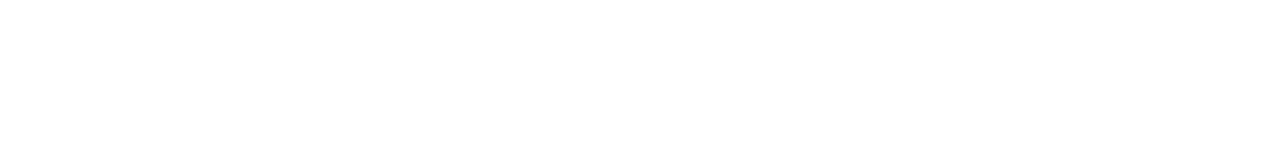
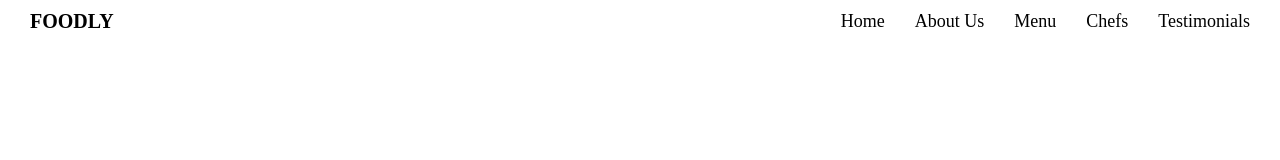
Before and after one commit to salutahmoha/foodly-website, a website built with Vite: page index.html in a window 1280 px wide. Built offline with nearby package versions, Linux system fonts and the light colour scheme.

Commit message:
building navbar pages

```diff
--- a/index.html
+++ b/index.html
@@ -5,9 +5,19 @@
     <link rel="icon" type="image/svg+xml" href="/vite.svg" />
     <meta name="viewport" content="width=device-width, initial-scale=1.0" />
     <title>foodly website</title>
+
     <link rel="stylesheet" href="style.css">
   </head>
   <body>
-
+    <header class="header-title">
+      <div class="logo-text">FOODLY</div>
+      <div class="nav">
+        <div class="nav-items"><a href="#">Home</a></div>
+      <div class="nav-items"><a href="#">About Us</a></div>
+      <div class="nav-items"><a href="#">Menu</a></div>
+      <div class="nav-items"><a href="#">Chefs</a></div>
+      <div class="nav-items"><a href="#">Testimonials</a></div>
+      </div>
+    </header>
   </body>
 </html>
--- a/style.css
+++ b/style.css
@@ -4,6 +4,38 @@
   box-sizing: border-box;
 }
 
+:root{
+  --text-color: black;
+}
 html{
   font-size: 62.5%;
 }
+.header-title{
+  display: flex;
+  align-items: center;
+  justify-content: space-between;
+  padding: 1rem 3rem;
+}
+.nav-items{
+  text-decoration: none;
+}
+
+.nav{
+  display: flex;
+  gap: 3rem;
+}
+
+.nav-items a{
+  font-size: 1.8rem;
+  text-decoration: none;
+  color: var(--text-color);
+}
+
+.nav-items a:hover{
+
+}
+
+.logo-text{
+  font-size: 2rem;
+  font-weight: 700;
+}
```
